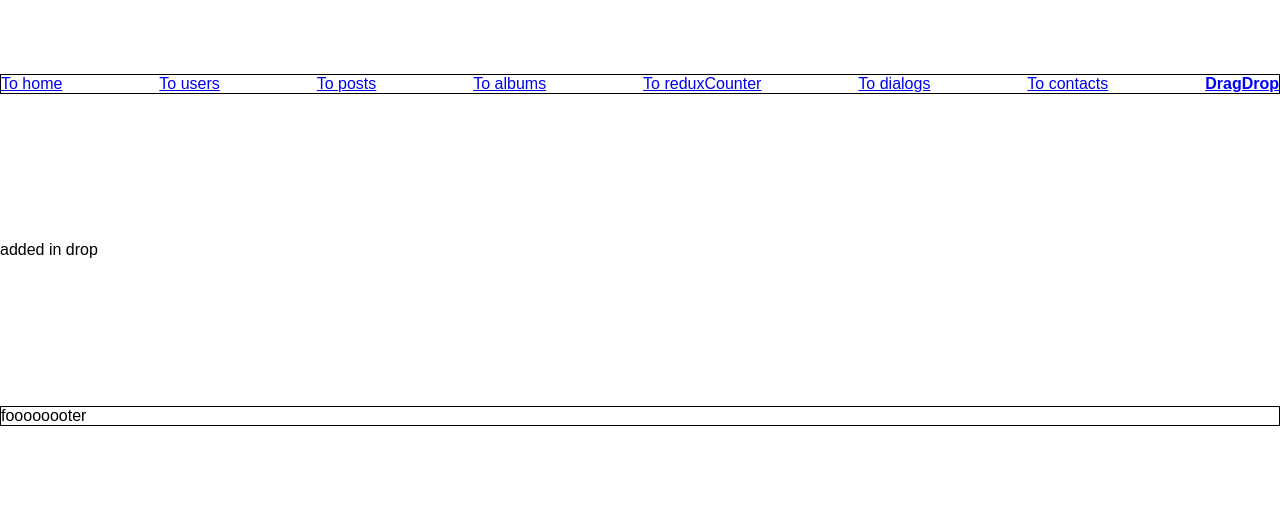
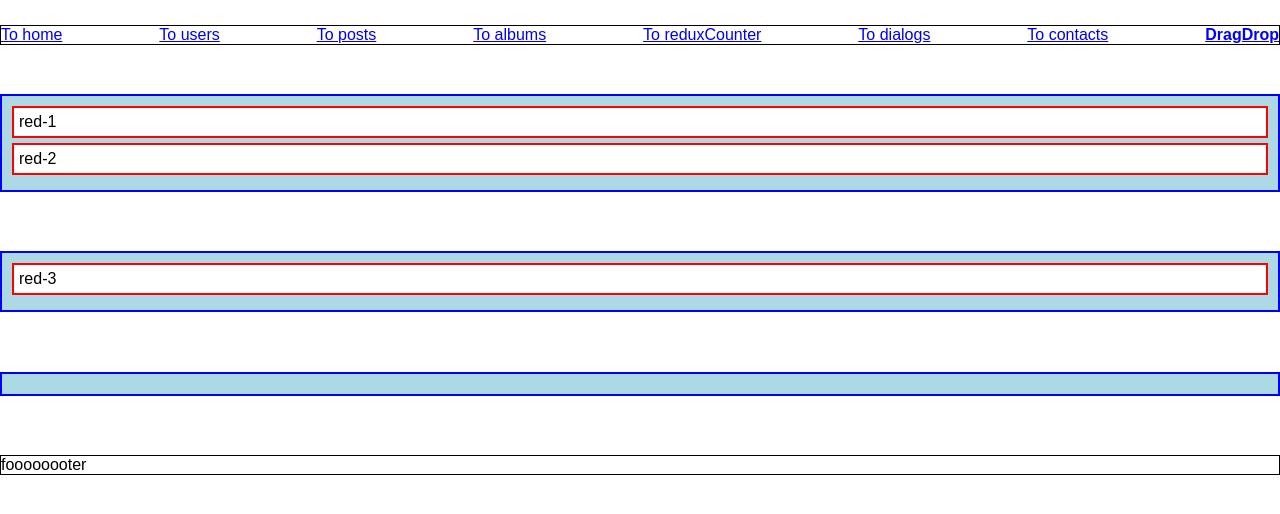
Before and after one commit to sandrbuz/next-js-project1, a Next.js app: page /dragDrop in a window 1280 px wide. Shown: the top 514 px of the page. Built offline with nearby package versions, Linux system fonts and the light colour scheme.

Commit message:
Сделал компонент с драг дропом

```diff
--- a/app/dragDrop/page.js
+++ b/app/dragDrop/page.js
@@ -1,8 +1,107 @@
 
-const Drag = () => {
+
+'use client'
+import { DndContext, closestCenter } from '@dnd-kit/core';
+import { SortableContext, verticalListSortingStrategy, arrayMove, useSortable } from '@dnd-kit/sortable';
+import { CSS } from '@dnd-kit/utilities';
+import { useState } from 'react';
+
+// Компонент перетаскиваемого элемента (красный блок)
+function SortableItem({ id }) {
+  const { attributes, listeners, setNodeRef, transform, transition } = useSortable({ id });
+
+  const style = {
+    border: '2px solid red',
+    padding: '5px',
+    marginBottom: '5px',
+    backgroundColor: 'white',
+    transform: CSS.Transform.toString(transform),
+    transition,
+    cursor: 'grab',
+  };
+
   return (
-    <div>added in drop</div>
-  )
+    <div ref={setNodeRef} style={style} {...attributes} {...listeners}>
+      {id}
+    </div>
+  );
 }
 
-export default Drag
+// Контейнер для синего блока (сделан перетаскиваемым)
+function SortableBlueContainer({ id, children }) {
+  const { attributes, listeners, setNodeRef, transform, transition } = useSortable({ id });
+
+  const style = {
+    border: '2px solid blue',
+    padding: '10px',
+    marginBottom: '10px',
+    backgroundColor: 'lightblue',
+    transform: CSS.Transform.toString(transform),
+    transition,
+    cursor: 'grab',
+  };
+
+  return (
+    <div ref={setNodeRef} style={style} {...attributes} {...listeners}>
+      {children}
+    </div>
+  );
+}
+
+export default function DragDropPage() {
+  const [blueBlocks, setBlueBlocks] = useState([
+    { id: 'blue-1', redBlocks: ['red-1', 'red-2'] },
+    { id: 'blue-2', redBlocks: ['red-3'] },
+    { id: 'blue-3', redBlocks: [] }
+  ]);
+
+  const handleDragEnd = (event) => {
+    const { active, over } = event;
+    if (!over) return;
+
+    const activeId = active.id;
+    const overId = over.id;
+
+    // Перемещение синих блоков
+    const blueIndexFrom = blueBlocks.findIndex(b => b.id === activeId);
+    const blueIndexTo = blueBlocks.findIndex(b => b.id === overId);
+
+    if (blueIndexFrom !== -1 && blueIndexTo !== -1) {
+      setBlueBlocks((prev) => arrayMove(prev, blueIndexFrom, blueIndexTo));
+      return;
+    }
+
+    // Перемещение красных блоков между синими блоками
+    let sourceBlue = blueBlocks.find(b => b.redBlocks.includes(activeId));
+    let targetBlue = blueBlocks.find(b => b.id === overId || b.redBlocks.includes(overId));
+
+    if (sourceBlue && targetBlue) {
+      setBlueBlocks((prev) => {
+        const newState = prev.map(b => ({ ...b, redBlocks: [...b.redBlocks] }));
+        const sourceIndex = newState.findIndex(b => b.id === sourceBlue.id);
+        const targetIndex = newState.findIndex(b => b.id === targetBlue.id);
+
+        newState[sourceIndex].redBlocks = newState[sourceIndex].redBlocks.filter(id => id !== activeId);
+        newState[targetIndex].redBlocks.push(activeId);
+
+        return newState;
+      });
+    }
+  };
+
+  return (
+    <DndContext collisionDetection={closestCenter} onDragEnd={handleDragEnd}>
+      <SortableContext items={blueBlocks.map(b => b.id)} strategy={verticalListSortingStrategy}>
+        {blueBlocks.map((blue) => (
+          <SortableBlueContainer key={blue.id} id={blue.id}>
+            <SortableContext items={blue.redBlocks} strategy={verticalListSortingStrategy}>
+              {blue.redBlocks.map(redId => (
+                <SortableItem key={redId} id={redId} />
+              ))}
+            </SortableContext>
+          </SortableBlueContainer>
+        ))}
+      </SortableContext>
+    </DndContext>
+  );
+}
--- a/package.json
+++ b/package.json
@@ -9,6 +9,8 @@
     "lint": "next lint"
   },
   "dependencies": {
+    "@dnd-kit/core": "^6.3.1",
+    "@dnd-kit/sortable": "^10.0.0",
     "@reduxjs/toolkit": "^2.3.0",
     "next": "15.0.3",
     "react": "^18.3.1",
```
Also changed, not shown: 1 other file (tests, documents, lock files or other folders).
